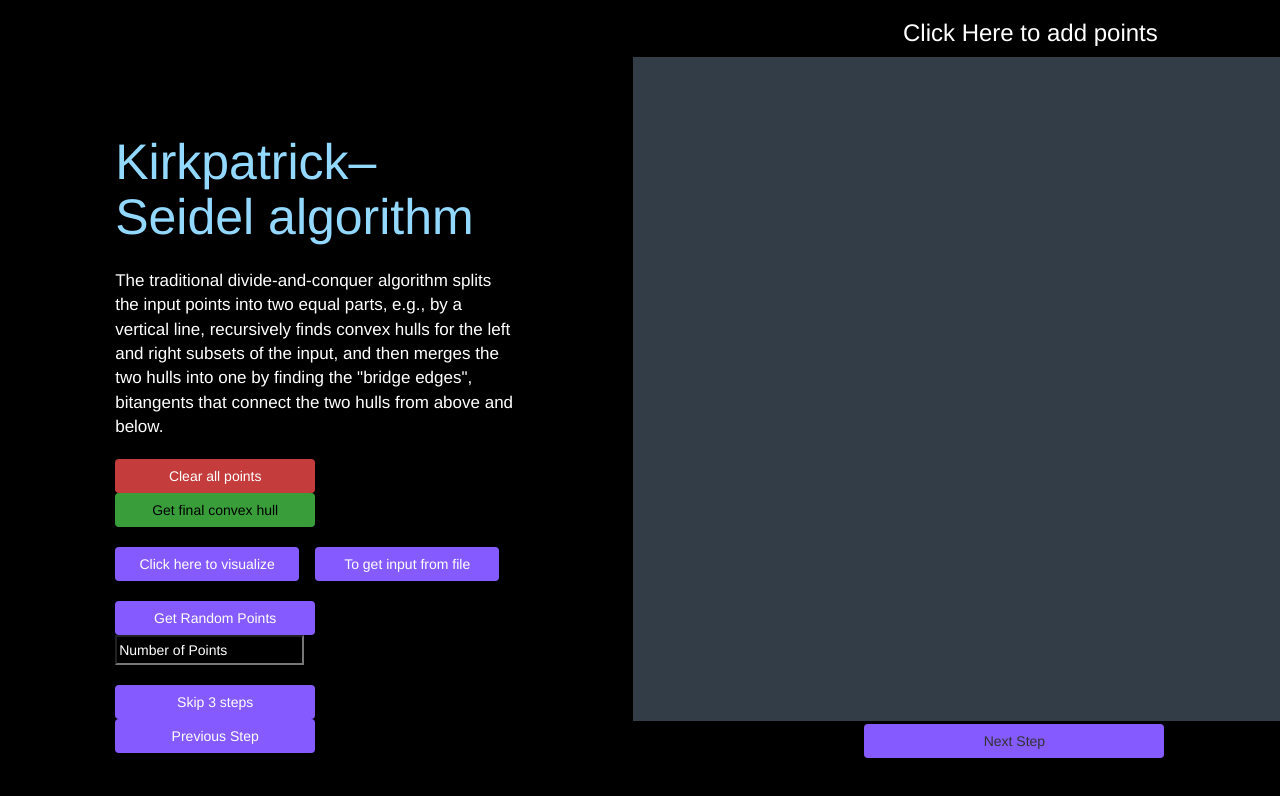
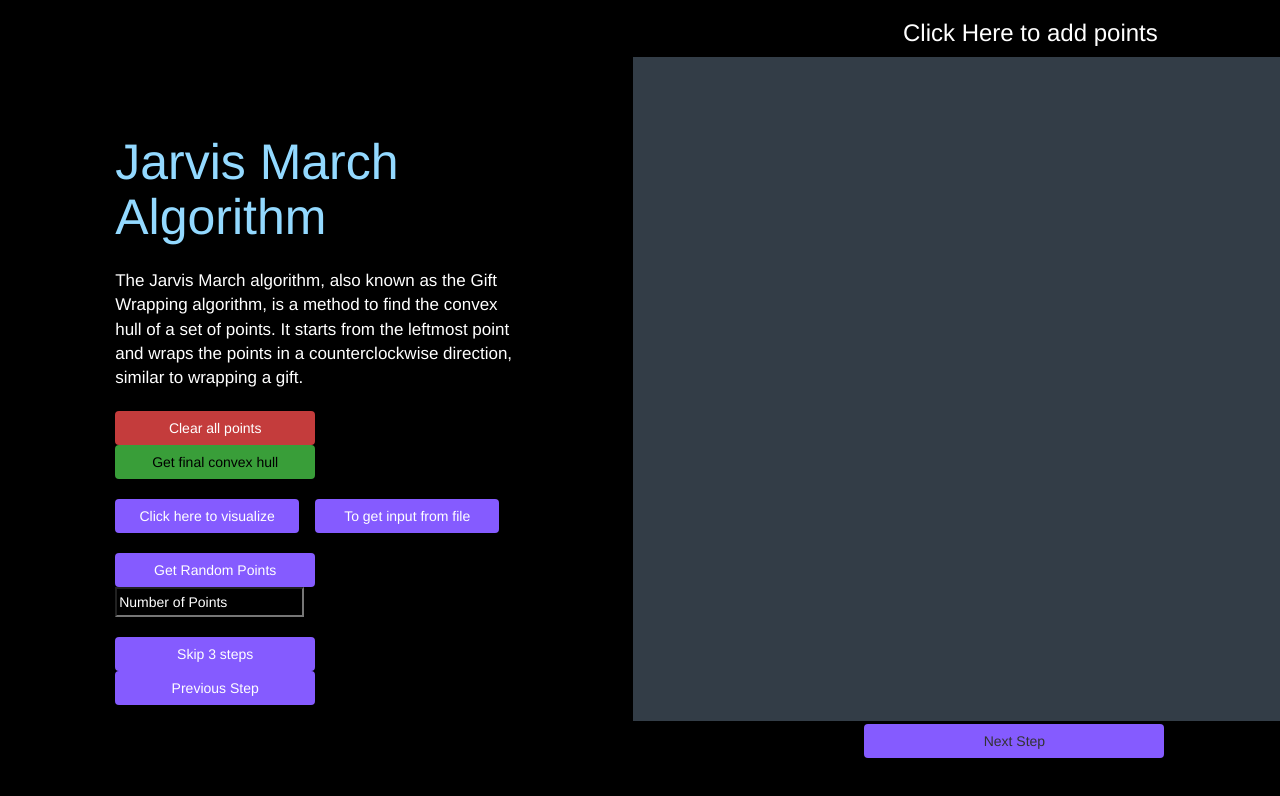
Before and after one commit to Rohan121002/Convex-hull-visualizer, a plain HTML site: page jarvis.html in a window 1280 px wide. Shown: the top 796 px of the page. Drawn offline with nearby package versions, Linux system fonts and the light colour scheme.

Commit message:
discription added

```diff
--- a/jarvis.html
+++ b/jarvis.html
@@ -11,8 +11,8 @@
 <body style = "display:flex; background-color: black;">
 
 <div style="color: white; padding: 9%;">
-  <h2 style="font-size: 50px;color: #93d9ff; margin-bottom: 6%;">Kirkpatrick–Seidel algorithm</h2>
-  <p style="font-size: 17px; margin-bottom: 5%;">The traditional divide-and-conquer algorithm splits the input points into two equal parts, e.g., by a vertical line, recursively finds convex hulls for the left and right subsets of the input, and then merges the two hulls into one by finding the "bridge edges", bitangents that connect the two hulls from above and below.</p>
+  <h2 style="font-size: 50px;color: #93d9ff; margin-bottom: 6%;">Jarvis March Algorithm</h2>
+  <p style="font-size: 17px; margin-bottom: 5%;">The Jarvis March algorithm, also known as the Gift Wrapping algorithm, is a method to find the convex hull of a set of points. It starts from the leftmost point and wraps the points in a counterclockwise direction, similar to wrapping a gift.</p>
   <div style="margin-bottom: 5%;">
     <button type="button" id="clear-btn" class="btn" style="background-color:rgba(222, 68, 68, 0.888);width: 200px;overflow: hidden;margin-right: 4%;" >Clear all points</button>
     <button type="button" id="final-btn" class="btn" style="color: black;background-color:rgb(57, 158, 57);width: 200px;overflow: hidden;margin-right: 4%;" >Get final convex hull</button>
```
Also changed, not shown: kps.html (+1 -1 lines).
